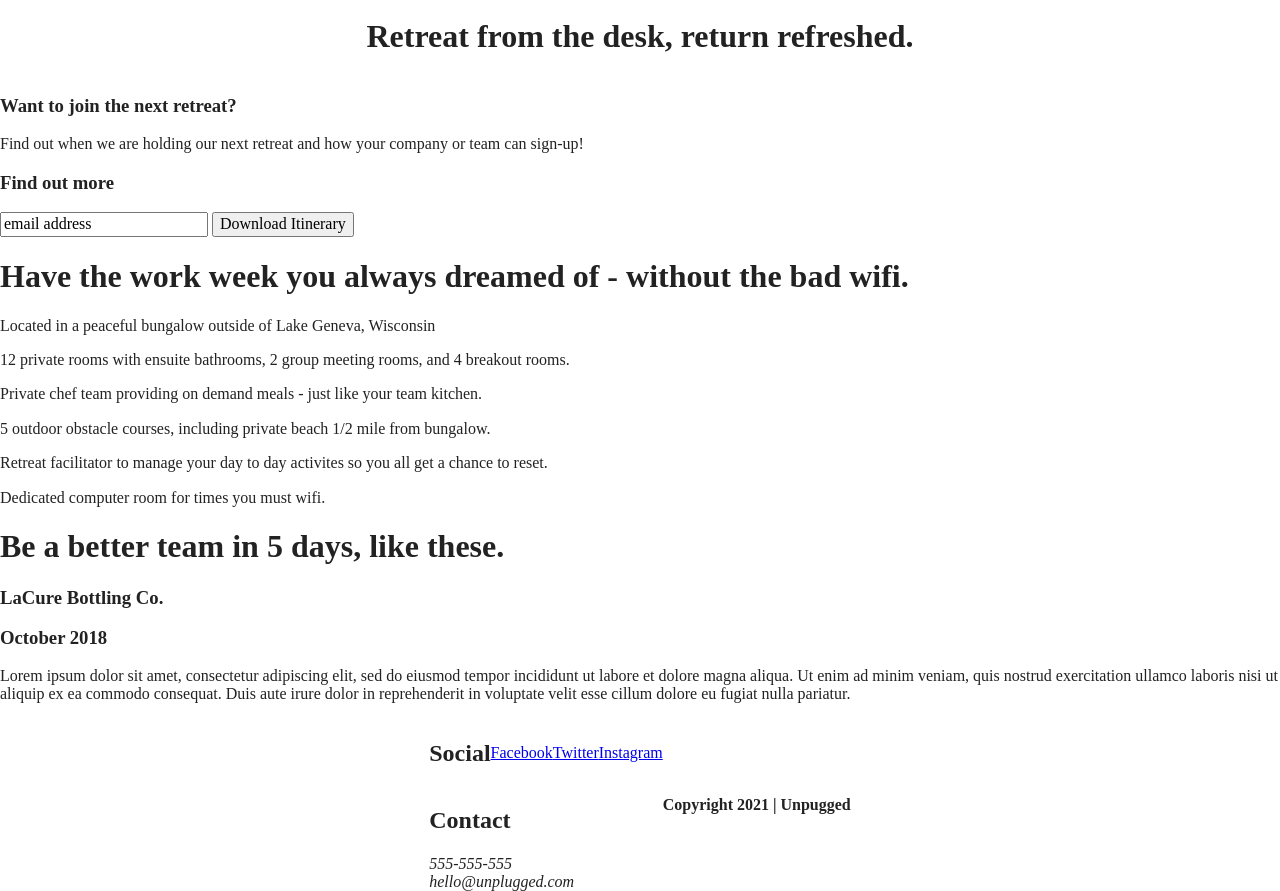
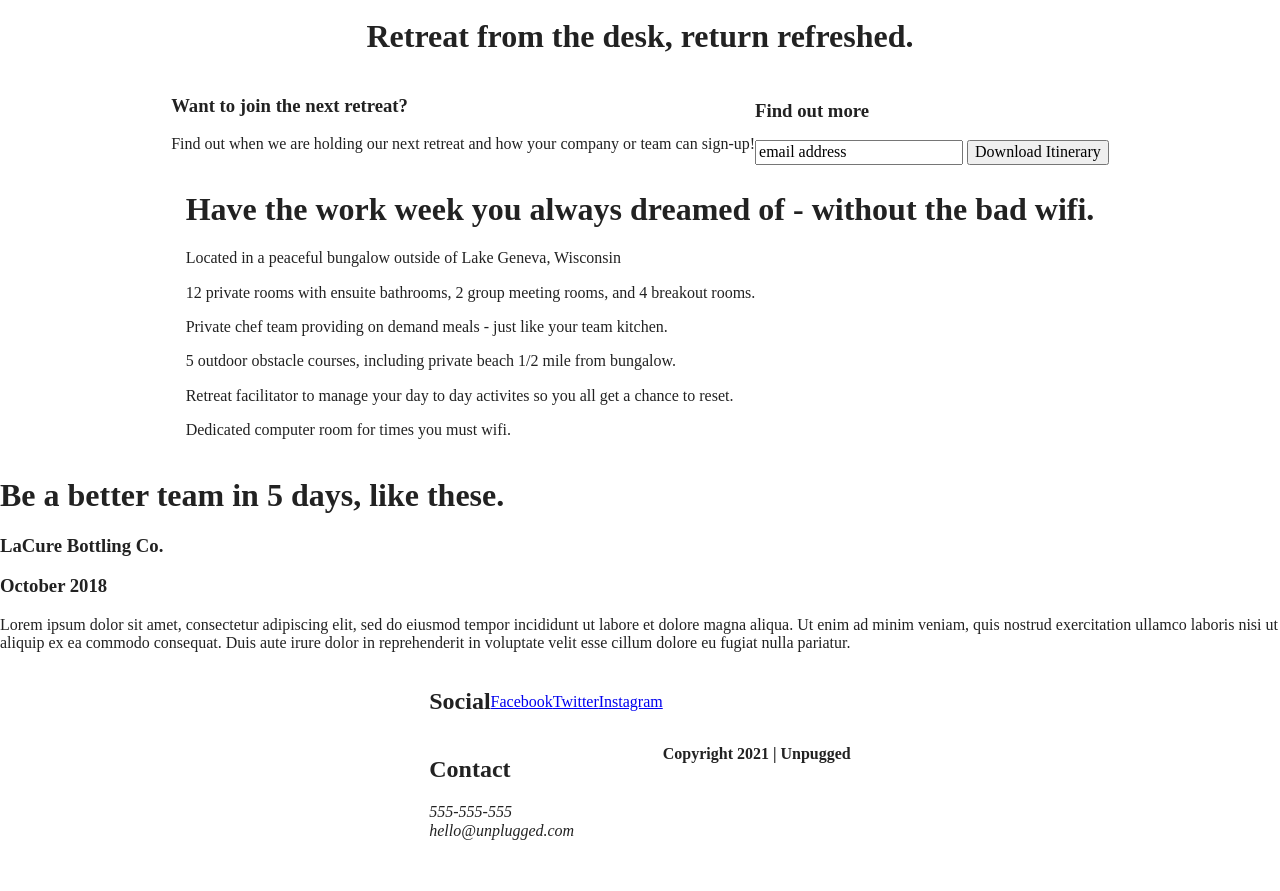
Before and after one commit to TheGoodWizard/unplugged, a website built with Parcel: page index.html in a window 1280 px wide. Shown: the part 55-946 px from the top of the page. After the commit the page ends 895 px from the top, so only its background shows below. Built offline with nearby package versions, Linux system fonts and the light colour scheme; files whose address does not match are found by name.

Commit message:
Continued Formatting CSS w/Flexbox
Finished formatting 'home page' CSS with flexbox.

```diff
--- a/css/main.css
+++ b/css/main.css
@@ -138,7 +138,9 @@ textarea {
 
     /* ----------------------- Mobile Styles - Homepage ------------------------ */
 
-      /***** Hero Area ******/
+
+    /***** Hero Area ******/
+
 
     .hero-area {
       display: flex;
@@ -147,30 +149,47 @@ textarea {
       }
 
 
+      /****** Aside ******/
+
+
     aside {
-
+      display: flex;
+      justify-content: center;
+      align-items: center;
     }
 
 
-    .form-description {
+    /****** Features ******/
 
+
+    .features {
+      display: flex;
+      justify-content: center;
+      flex-flow: row wrap;
     }
 
 
-    .features {
-
+    .features .feature-items {
+      display: flex;
+      justify-content: center;
+      align-items: center;
+      flex-flow: row wrap;
     }
 
 
+    /****** Reviews ******/
+
+
     .reviews {
-
+      display: flex;
+      justify-content: center;
+      flex-flow: row wrap;
     }
 
 
 
     /* ----------------------- Mobile Styles - About Page ------------------------ */
 
-    /************ About Page - Class Styles ************/
 
     .mission {
 
```
